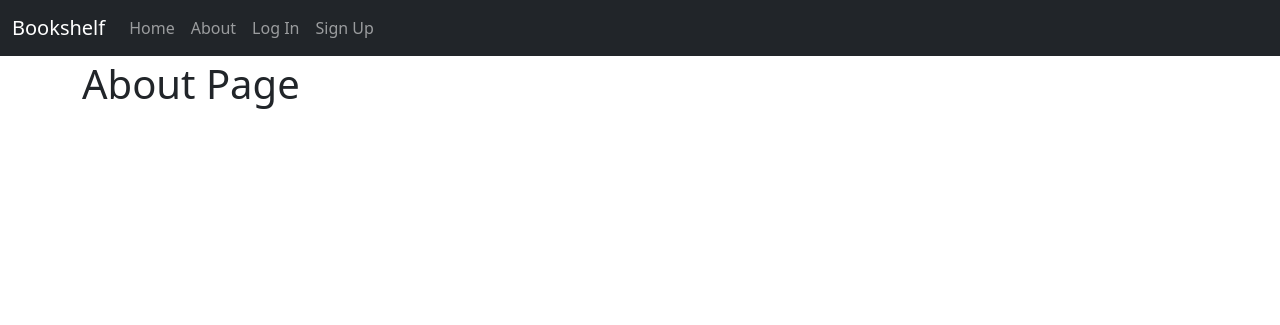
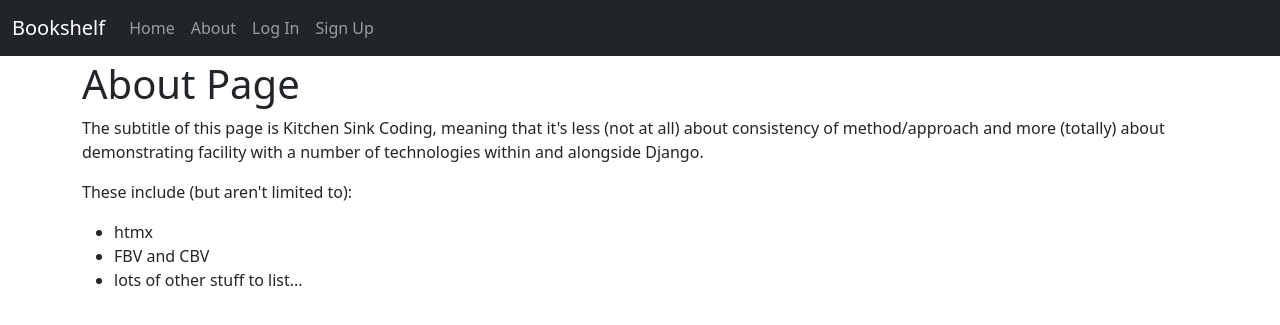
Before and after one commit to davemolk/bookshelf, a Django app: template templates/about.html in a window 1280 px wide. Shown: the top 325 px of the page. Run offline with Django 3.2, Linux system fonts and the light colour scheme; the template is opened without the code that fills it, so the values that code supplies are empty; some libraries are stand-ins or nearby versions.

```diff
--- a/config/urls.py
+++ b/config/urls.py
@@ -7,5 +7,6 @@ urlpatterns = [
     path('admin/', admin.site.urls),
     path('accounts/', include('allauth.urls')),
     path('books/', include('books.urls')),
+    path('records/', include('records.urls', namespace='records')),
     path('', include('pages.urls')),
 ] + static(settings.MEDIA_URL, document_root=settings.MEDIA_ROOT)
--- /dev/null
+++ b/records/urls.py
@@ -0,0 +1 @@
+from django.urls import path
--- a/templates/about.html
+++ b/templates/about.html
@@ -3,5 +3,18 @@
 
 {% block content %}
 <h1>About Page</h1>
-
+<p>The subtitle of this page is Kitchen Sink Coding,
+meaning that it's less (not at all) about consistency of
+method/approach and more (totally) about demonstrating facility
+with a number of technologies within and alongside Django.
+</p>
+<p>These include (but aren't limited to):<p>
+<ul>
+<li>htmx
+</li>
+<li>FBV and CBV
+</li>
+<li>lots of other stuff to list...
+</li>
+</ul>
 {% endblock content %}
--- a/templates/home.html
+++ b/templates/home.html
@@ -4,7 +4,10 @@
 {% block title %}Home{% endblock title %}
 
 {% block content %}
-<h1>Homepage</h1>
+<h1>Bookshelf</h1>
+<h5>or...</h5>
+<h3>Kitchen Sink Coding</h3>
+
 {% if user.is_authenticated %}
 <p>Welcome {{ user.username }}</p>
 {% else %}
```
Also changed, not shown: records/forms.py (added, +20 -0 lines), records/models.py (+7 -1 lines), records/views.py (+8 -2 lines), books/migrations/0003_auto_20211024_0309.py (added), records/migrations/0001_initial.py (added).
